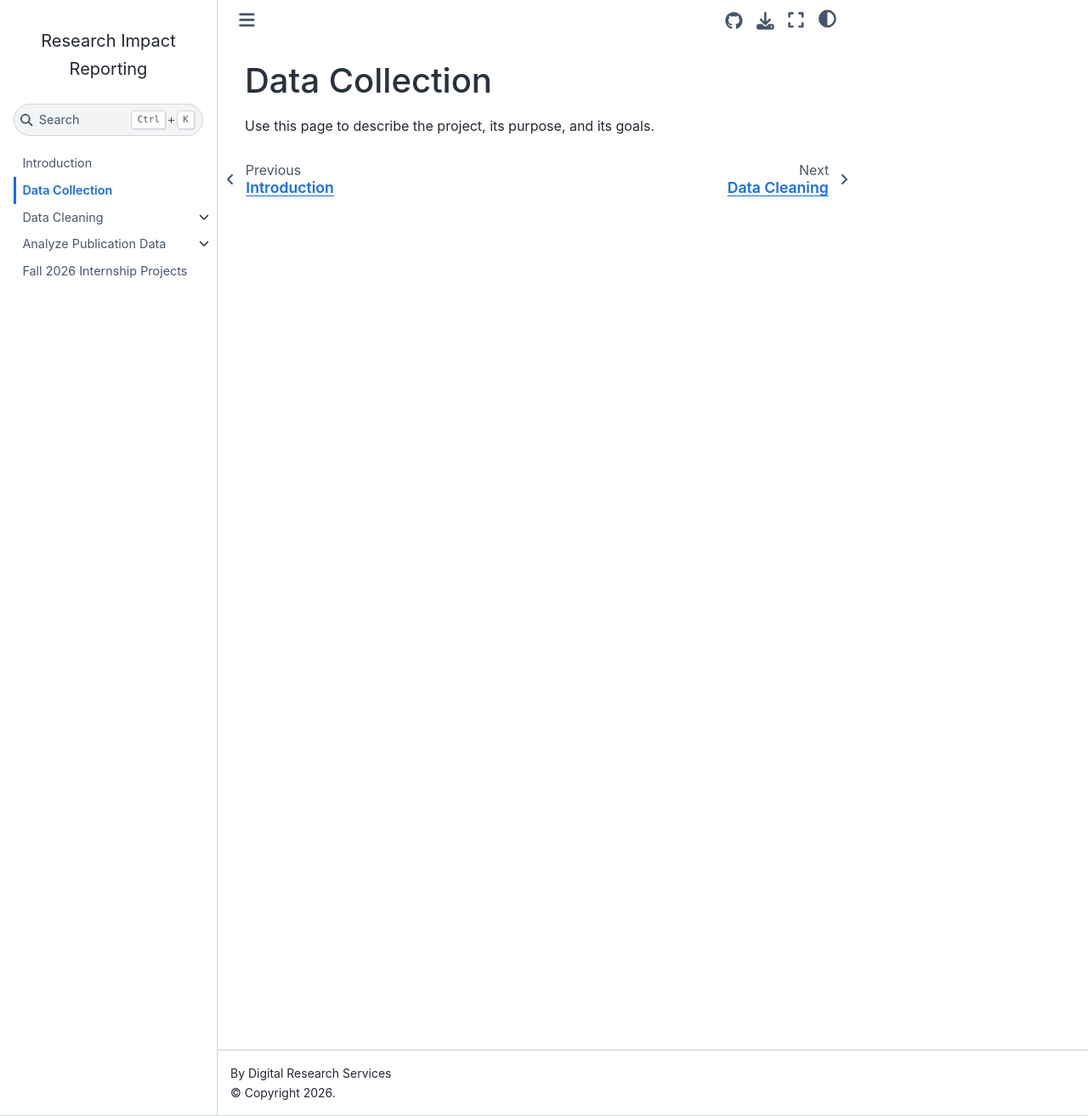
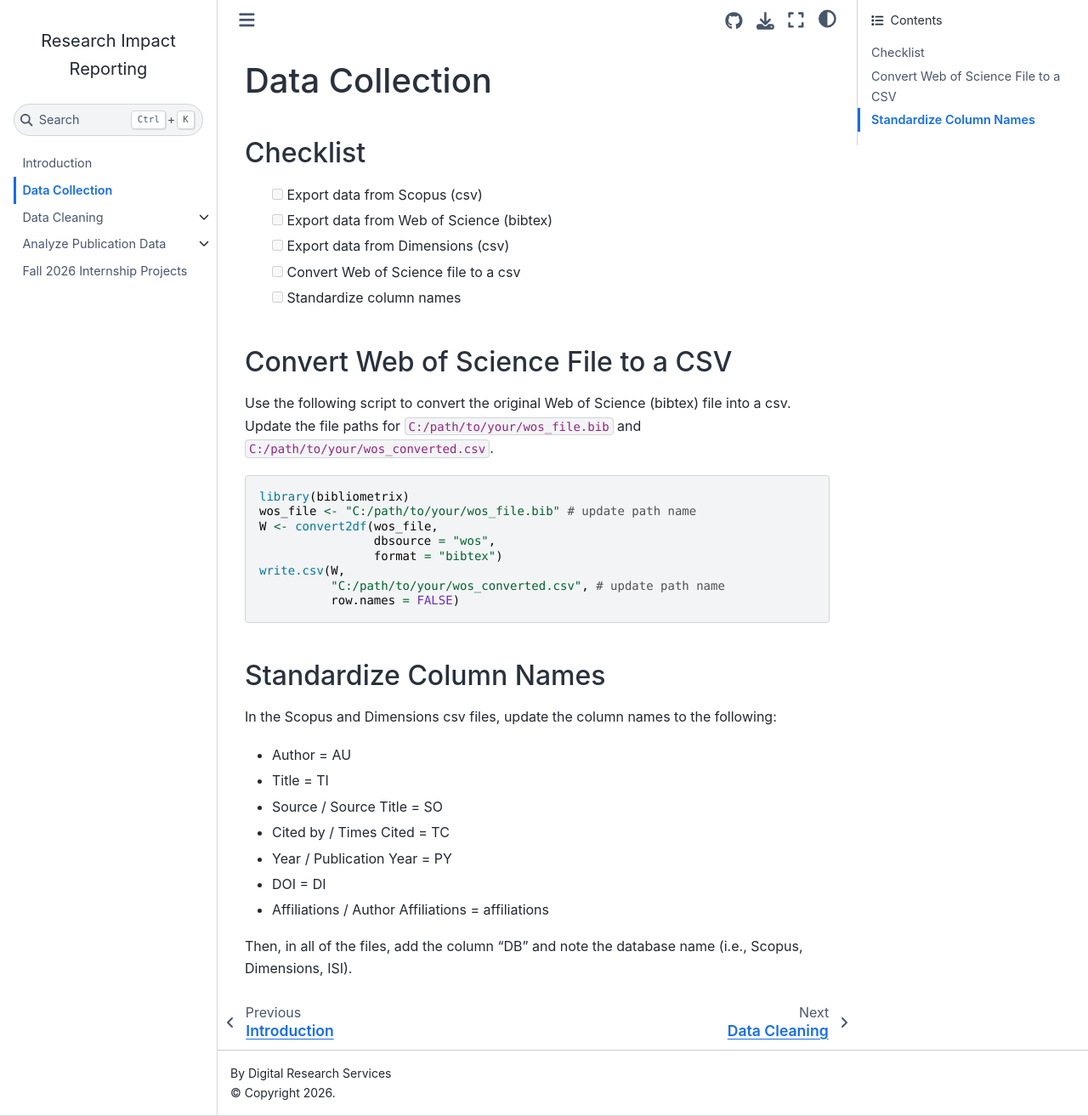
Before and after one commit to vvlooking/research-impact, a Jupyter Book: the page built from website/data-collection.md, in a window 1280 px wide and 1313 px high. Shown: the whole window at 85% size. Built offline with Jupyter Book 1.0.4 settings and Sphinx 7.4.7 and the Sphinx Book theme 1.1.4, drawn with Linux system fonts in a browser that asks for light colours.

Commit message:
Update data-collection.md

````diff
--- a/website/data-collection.md
+++ b/website/data-collection.md
@@ -1,3 +1,35 @@
 # Data Collection
 
-Use this page to describe the project, its purpose, and its goals.
+## Checklist
+
+- [ ] Export data from Scopus (csv)
+- [ ] Export data from Web of Science (bibtex)
+- [ ] Export data from Dimensions (csv)
+- [ ] Convert Web of Science file to a csv
+- [ ] Standardize column names
+
+## Convert Web of Science File to a CSV
+Use the following script to convert the original Web of Science (bibtex) file into a csv. Update the file paths for `C:/path/to/your/wos_file.bib` and `C:/path/to/your/wos_converted.csv`.
+
+```r
+library(bibliometrix)
+wos_file <- "C:/path/to/your/wos_file.bib" # update path name
+W <- convert2df(wos_file,
+                dbsource = "wos",
+                format = "bibtex")
+write.csv(W,
+          "C:/path/to/your/wos_converted.csv", # update path name
+          row.names = FALSE)
+```
+## Standardize Column Names
+In the Scopus and Dimensions csv files, update the column names to the following:
+
+- Author = AU
+- Title = TI
+- Source / Source Title = SO
+- Cited by / Times Cited = TC
+- Year / Publication Year = PY
+- DOI = DI
+- Affiliations / Author Affiliations = affiliations
+
+Then, in all of the files, add the column "DB" and note the database name (i.e., Scopus, Dimensions, ISI).
````
